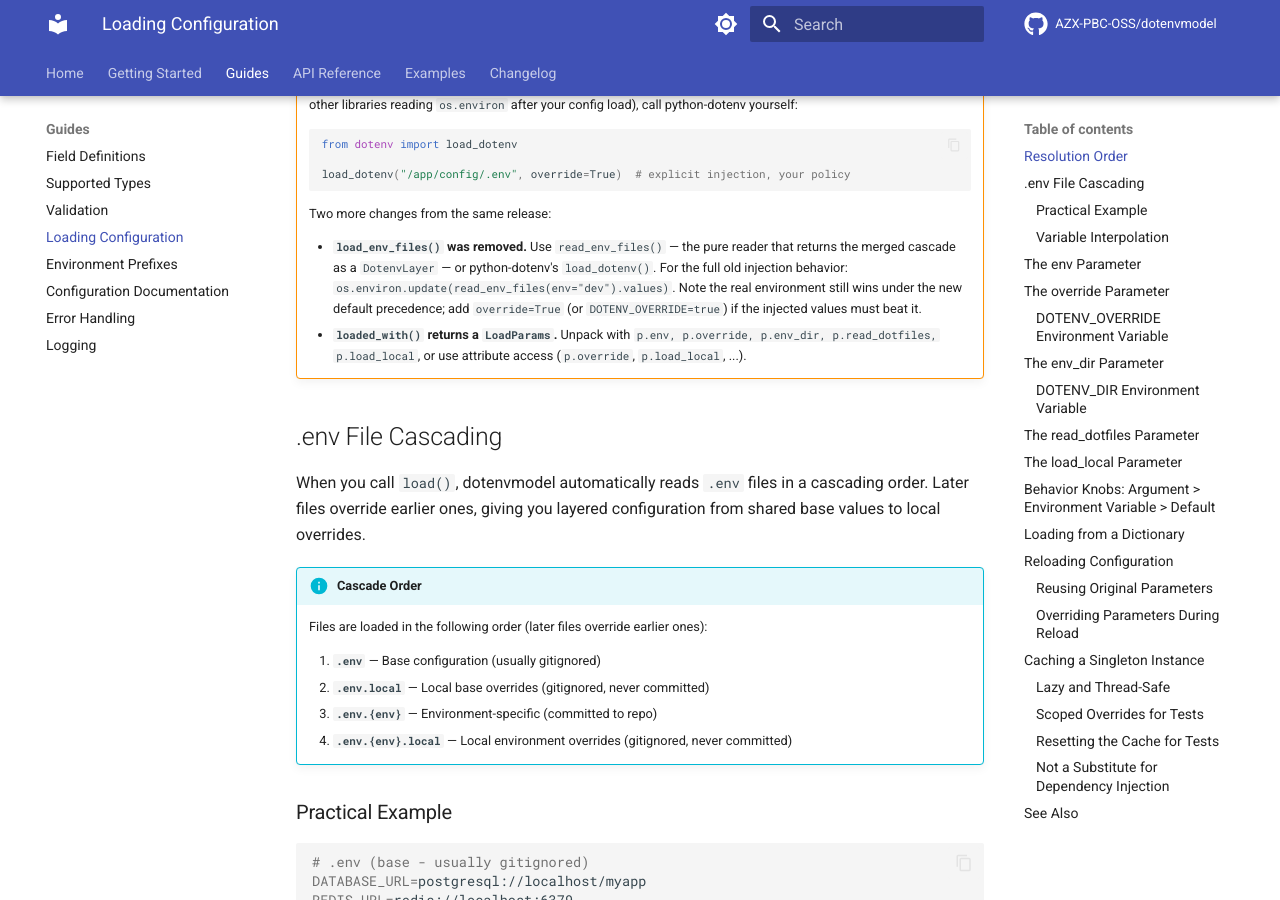
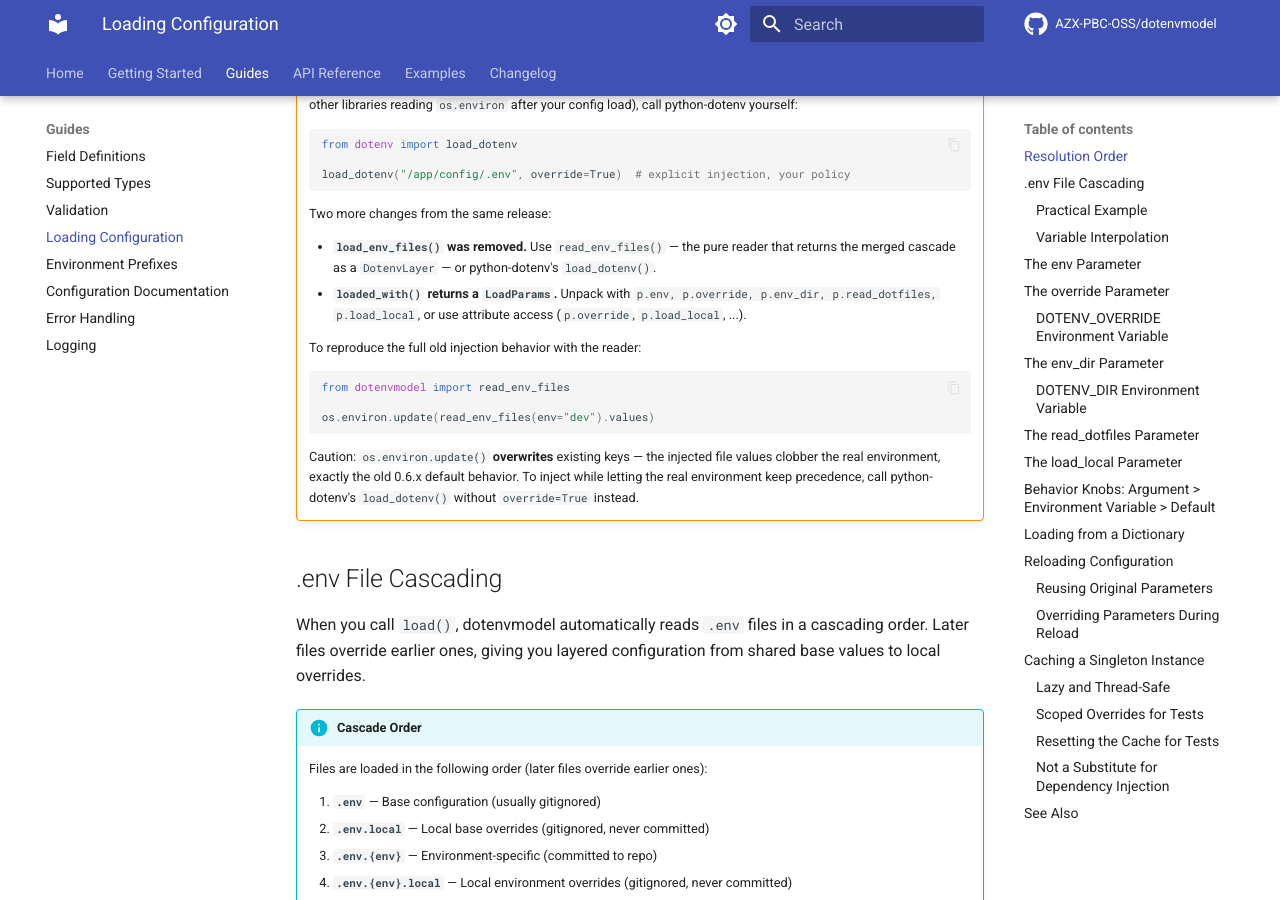
Before and after one commit to AZX-PBC-OSS/dotenvmodel, an MkDocs documentation site: the page built from docs/guides/loading.md, in a window 1280 px wide and 900 px high, scrolled down 895 px. Built offline with MkDocs 1.6.1 and Material for MkDocs 9.7.7, drawn with Linux system fonts in a browser that asks for light colours; comment, search, counter and statistics services are not loaded.

Commit message:
docs: accurate injection caveat; export read_env_files
The migration recipe's caveat claimed the real environment still wins
under the new default precedence — but os.environ.update() overwrites
existing keys, so injected file values clobber the real environment,
exactly the old 0.6.x default. State that, and point readers who want
the environment to win at load_dotenv() without override=True. The
recipe also gets its missing import line.

read_env_files is the designated migration landing spot for the removed
load_env_files(), but it was not importable from the package root.
Export it and its return type DotenvLayer from dotenvmodel
(__all__, Public API docstring, api-reference export list).

````diff
--- a/docs/guides/loading.md
+++ b/docs/guides/loading.md
@@ -31,8 +31,18 @@ The `.env` cascade is merged once per load (later, more specific files win withi
 
     Two more changes from the same release:
 
-    - **`load_env_files()` was removed.** Use `read_env_files()` — the pure reader that returns the merged cascade as a `DotenvLayer` — or python-dotenv's `load_dotenv()`. For the full old injection behavior: `os.environ.update(read_env_files(env="dev").values)`. Note the real environment still wins under the new default precedence; add `override=True` (or `DOTENV_OVERRIDE=true`) if the injected values must beat it.
+    - **`load_env_files()` was removed.** Use `read_env_files()` — the pure reader that returns the merged cascade as a `DotenvLayer` — or python-dotenv's `load_dotenv()`.
     - **`loaded_with()` returns a `LoadParams`.** Unpack with `p.env, p.override, p.env_dir, p.read_dotfiles, p.load_local`, or use attribute access (`p.override`, `p.load_local`, ...).
+
+    To reproduce the full old injection behavior with the reader:
+
+    ```python
+    from dotenvmodel import read_env_files
+
+    os.environ.update(read_env_files(env="dev").values)
+    ```
+
+    Caution: `os.environ.update()` **overwrites** existing keys — the injected file values clobber the real environment, exactly the old 0.6.x default behavior. To inject while letting the real environment keep precedence, call python-dotenv's `load_dotenv()` without `override=True` instead.
 
 ## .env File Cascading
 
````
Also changed, not shown: docs/api-reference/dotenvmodel.md (+2 -0 lines), dotenvmodel/__init__.py (+8 -1 lines), 1 other file.
